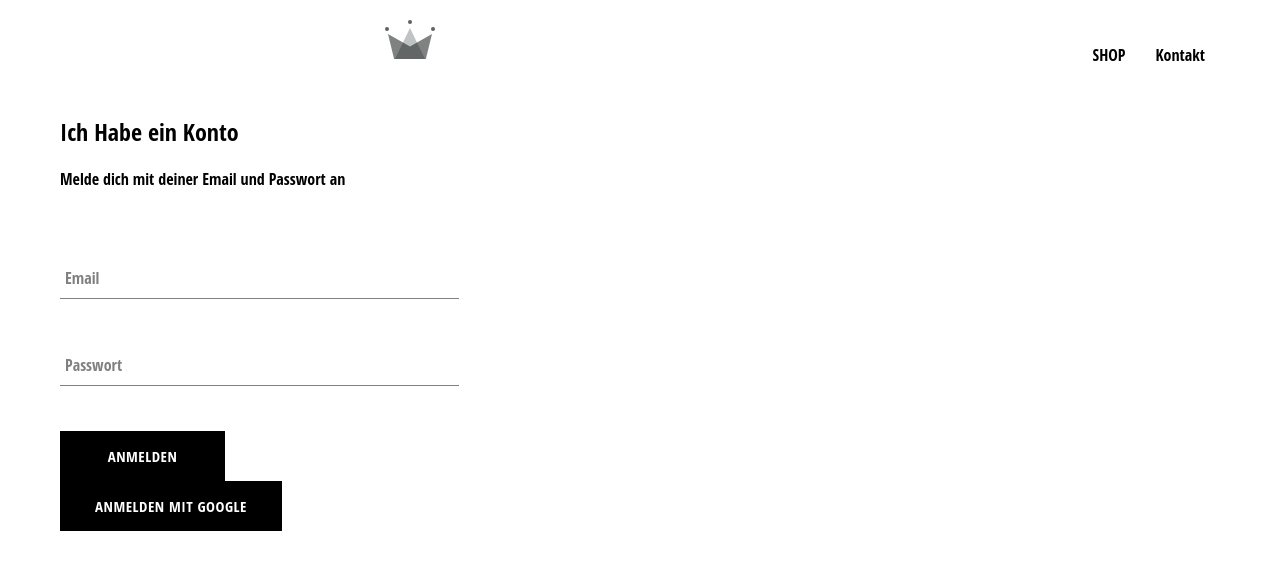
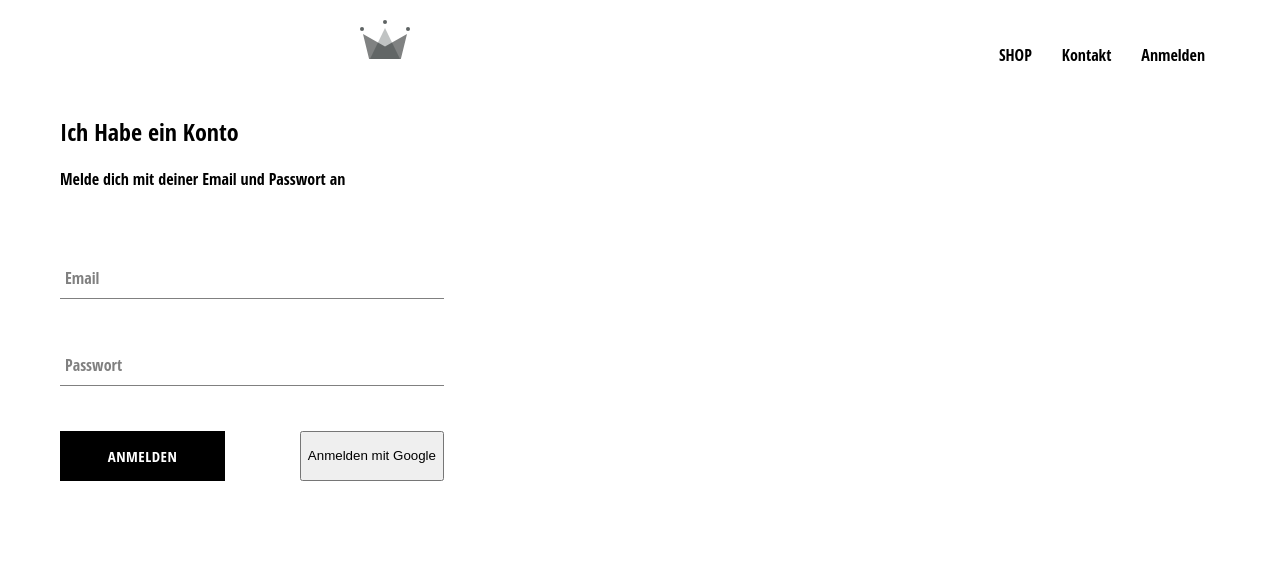
Before and after one commit to MohamedBelhedi/kleidungshop, a React (Create React App) app: page /einloggen in a window 1280 px wide. Shown: the top 570 px of the page. Built offline with nearby package versions, Linux system fonts and the light colour scheme; no server answers.

Commit message:
Der Code mit Login in und Logout eines Google Accounts mit Authentication, code with Sign in and Out Authentication

```diff
--- a/src/App.js
+++ b/src/App.js
@@ -6,13 +6,37 @@
 import ShopPage from './pages/shop/shop.component.jsx';
 import Header from './component/header/header.component.jsx'
 import SignInAndSignUpPage from './pages/sign-in-sign-up/sign-in-sign-up.component';
+import {auth} from './firebase/firebase.utils'
+import React from 'react';
+
 // import '../pages/homepage/homepage.styles.scss';
 
 
-function App() {
+class App extends React.Component {
+  constructor(props){
+    super(props);
+    this.state={
+      // jetzigebenutzer
+      currentUser:null
+
+    }
+  }
+  unsubscribeFromAuth=null
+  componentDidMount(){
+    this.unsubscribeFromAuth=auth.onAuthStateChanged(user=>{
+      this.setState({currentUser:user});
+      console.log(user)
+    })
+
+  }
+
+  componentWillUnmount(){
+    this.unsubscribeFromAuth();
+  }
+  render(){
     return (
       <div>
-<Header/>
+  <Header currentUser={this.state.currentUser}/>
 
 
       <Switch>
@@ -32,4 +56,7 @@
     );
   }
 
+
+  }
+
 export default App;
--- a/src/component/custom-button/custom-button.component.jsx
+++ b/src/component/custom-button/custom-button.component.jsx
@@ -2,8 +2,9 @@
 import './custom-button.styles.scss'
 
 
-const CustomButton=({children,...otherprops})=>(
-    <button className="custom-button"{...otherprops}>
+const CustomButton=({children,isGoogleSignIn,...otherprops})=>(
+    <button className={`${isGoogleSignIn ?'google-sign-in': ''}custom-button`}
+    {...otherprops}>
         {children}
 
 
--- a/src/component/custom-button/custom-button.styles.scss
+++ b/src/component/custom-button/custom-button.styles.scss
@@ -19,4 +19,12 @@
       color: black;
       border: 1px solid black;
     }
+    &.google-sign-in{
+      background-color:#4285f4;
+      color: white;
+    }
+    &:hover{
+      background-color:#357ae8;
+      border:none
+    }
   }
--- a/src/component/header/header.component.jsx
+++ b/src/component/header/header.component.jsx
@@ -1,10 +1,11 @@
 import React from 'react'
 import { Link } from 'react-router-dom'
 import { ReactComponent as Logo } from '../../assets/crown.svg'
+import {auth} from '../../firebase/firebase.utils';
 
 
 import'./header.styles.scss'
- const Header=()=>(
+ const Header=({currentUser})=>(
      <div className="header">
          <Link className="logo-container" to="/"/>
 
@@ -21,6 +22,12 @@
              <Link className="option" to="/kontakt">
              Kontakt
              </Link>
+             {
+                 currentUser ?
+                 <div className="option" onClick={()=>auth.signOut()}>Ausloggen</div>
+                 :
+                 <Link className="option" to='/einloggen'>Anmelden</Link>
+             }
 
          </div>
 
--- a/src/component/header/header.styles.scss
+++ b/src/component/header/header.styles.scss
@@ -20,6 +20,7 @@
 
       .option {
         padding: 10px 15px;
+        cursor: pointer;
       }
     }
   }
--- a/src/component/sign-in/sign-in.component.jsx
+++ b/src/component/sign-in/sign-in.component.jsx
@@ -50,15 +50,16 @@
                 required
                 handleChange={this.handleChange}/>
 
+                <div className="buttons">
 
                 <CustomButton type="submit">Anmelden</CustomButton>
-                <CustomButton onClick={signInWithGoogle}>
+                <CustomButton onClick={signInWithGoogle} isGoogleSignIn >
                     {''}
                     Anmelden mit Google
                     {''}
                     </CustomButton>
 
-
+                    </div>
             </form>
         </div>
     )
--- a/src/component/sign-in/sign-in.styles.scss
+++ b/src/component/sign-in/sign-in.styles.scss
@@ -4,3 +4,15 @@
     flex-direction: column;
 
 }
+
+.title{
+    margin:10px 0;
+}
+
+.buttons{
+    display: flex;
+    justify-content: space-between;
+}
+*{
+    box-sizing: border-box;
+}
```
Lines whose indentation alone changed are shown as unchanged.
